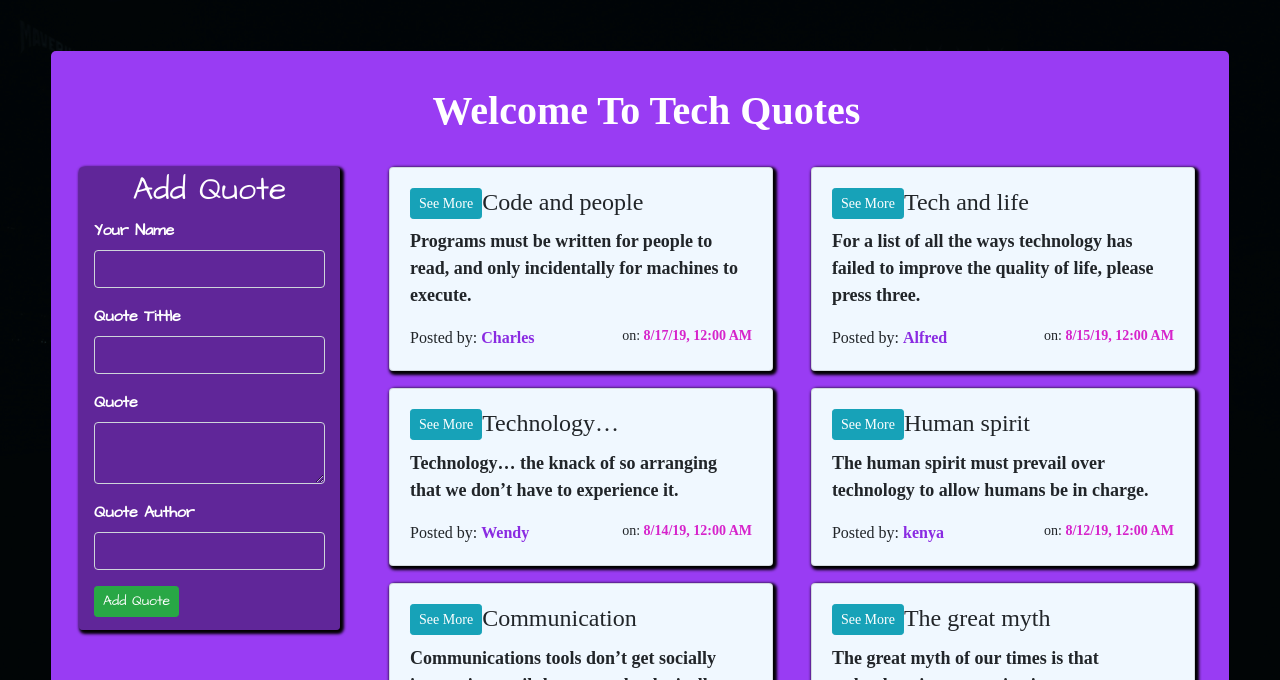
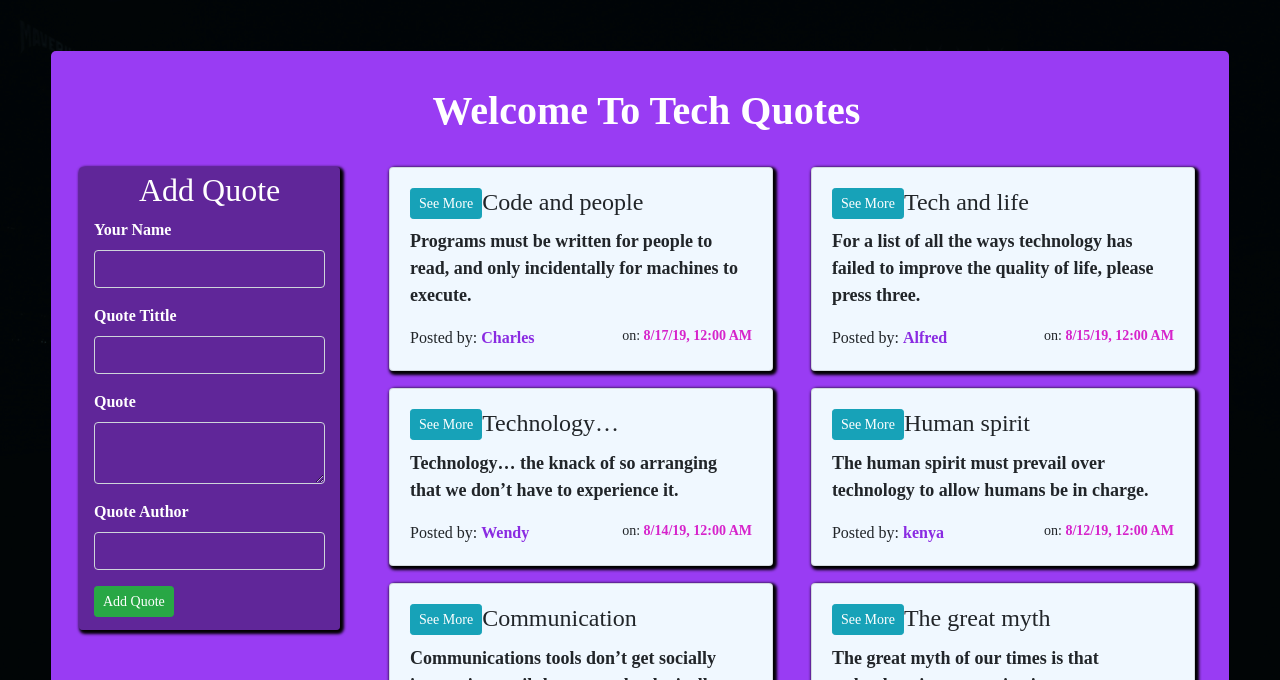
Before and after one commit to brianmuganda/quotes_vote_app, an Angular app: page / in a window 1280 px wide. Shown: the top 680 px of the page. Built offline with nearby package versions, Linux system fonts and the light colour scheme; a web font is replaced by a local one; what @sweetalert2/ngx-sweetalert2 would draw is missing.

Commit message:
add background color to quote-form component

```diff
--- a/src/app/quotes-form/quotes-form.component.css
+++ b/src/app/quotes-form/quotes-form.component.css
@@ -10,7 +10,7 @@ label{
 hr{
   width: 50%;
   height: 2px;
-  background-color: green;
+  background-color: rgb(130, 245, 77);
 }
 .heading{
   color: white;
@@ -22,6 +22,6 @@ hr{
   border-radius: 4px;
   padding-bottom: 5%;
   box-shadow: 2px 2px 3px 2px black;
-  font-family: 'Architects Daughter', cursive;
+  font-family: 'Times New Roman', Times, serif;
   margin-bottom: 5%;
 }
```
